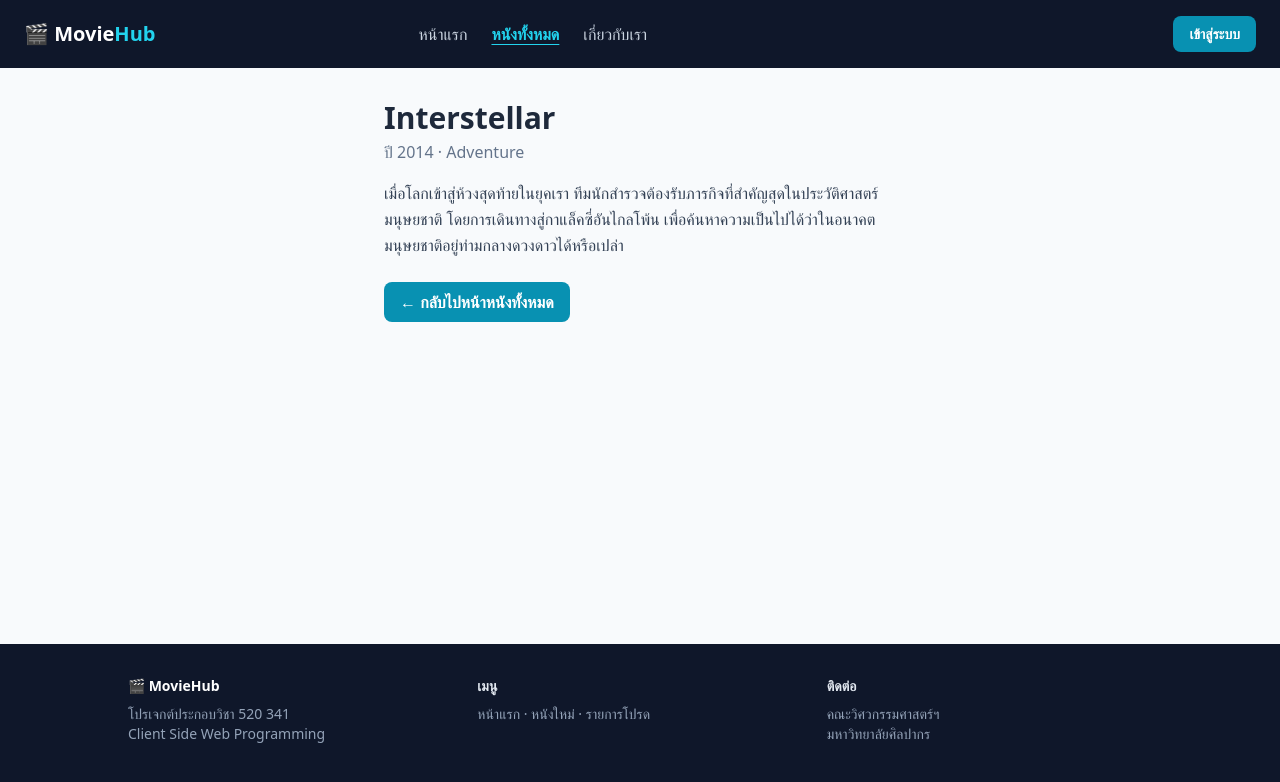
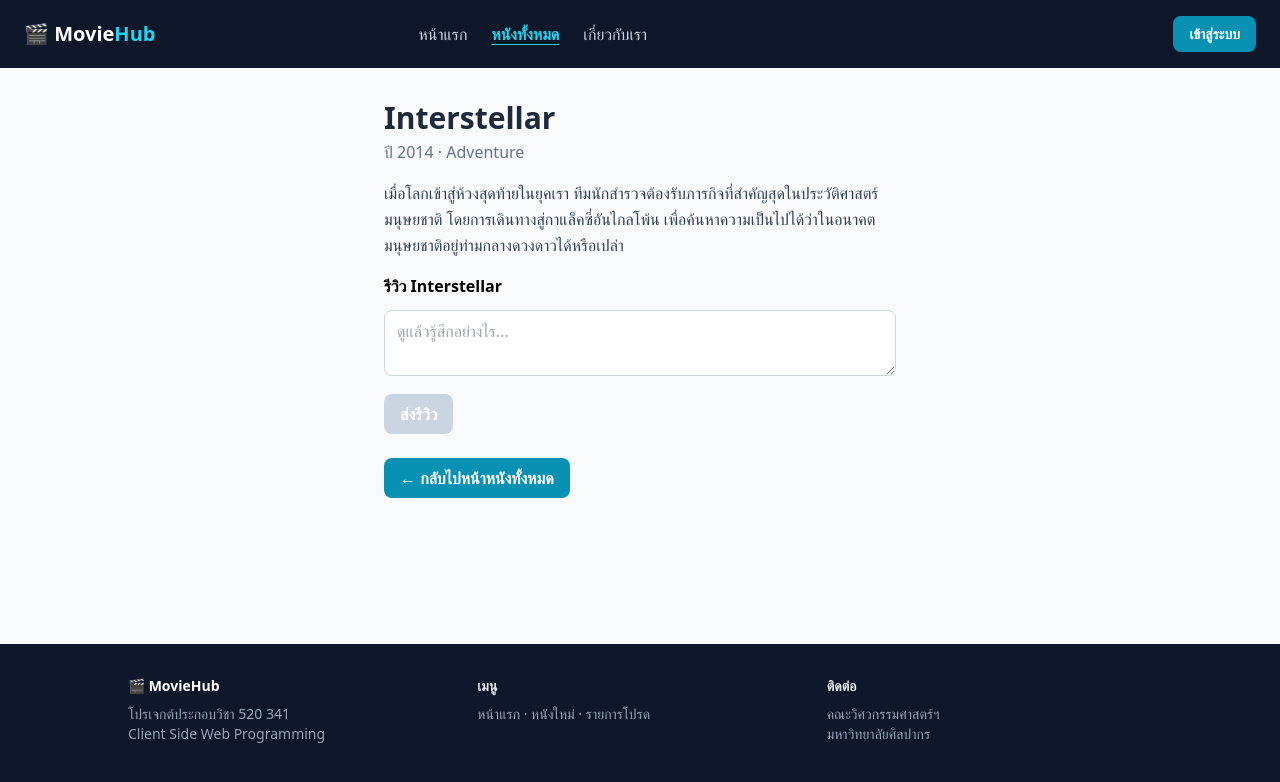
Before and after one commit to 670710322-Thanyathorn/feapp-670710322, a React (Create React App) app in the folder my-app/: page /movies/1 in a window 1280 px wide. Shown: the top 782 px of the page. Built offline with nearby package versions, Linux system fonts and the light colour scheme.

Commit message:
fix search and genre filter

```diff
--- /dev/null
+++ b/my-app/src/components/GenreBox.jsx
@@ -0,0 +1,15 @@
+function GenreBox({genre, onGenreChange, genres})
+{
+    return(
+        <select
+        value={genre} onChange={(e) => onGenreChange(e.target.value)}
+        className="rounded-lg border border-slate-300 px-3 py-2">
+            <option value="all">ทุกประเภท</option>
+            {genres.map(g =>(
+                <option key={g} value={g}>{g}</option>
+            ))}
+        </select>
+    )
+}
+
+export default GenreBox;
--- /dev/null
+++ b/my-app/src/components/ReviewForm.jsx
@@ -0,0 +1,62 @@
+import { useState } from 'react';
+
+function ReviewForm({ movieTitle }) {
+  const [review, setReview] = useState('');
+  const [error, setError] = useState(null);
+  const [status, setStatus] = useState('typing');  // 'typing' | 'submitting' | 'success'
+
+  // สถานะ "สำเร็จ" หน้าตาต่างจากที่เหลือทั้งหมด จึง return ออกก่อนเลย
+  if (status === 'success') {
+    return <p className="text-green-600 font-semibold">ขอบคุณสำหรับรีวิว {movieTitle} 🎉</p>;
+  }
+
+  async function handleSubmit(e) {
+    e.preventDefault();
+    setStatus('submitting');
+    try {
+      await submitReview(review);   // รอ server (วันนี้จำลองไว้ สัปดาห์หน้าเป็น fetch จริง)
+      setStatus('success');
+    } catch (err) {
+      setStatus('typing');          // กลับไปให้แก้ต่อได้
+      setError(err);
+    }
+  }
+
+  return (
+    <form onSubmit={handleSubmit} className="space-y-3">
+      <h3 className="font-bold">รีวิว {movieTitle}</h3>
+      <textarea
+        value={review}
+        onChange={(e) => setReview(e.target.value)}
+        disabled={status === 'submitting'}
+        placeholder="ดูแล้วรู้สึกอย่างไร..."
+        className="w-full rounded-lg border border-slate-300 px-3 py-2 disabled:bg-slate-100"
+      />
+      <button
+        type="submit"
+        disabled={review.length === 0 || status === 'submitting'}
+        className="rounded-lg bg-cyan-600 px-4 py-2 font-semibold text-white
+                   disabled:cursor-not-allowed disabled:bg-slate-300">
+        {status === 'submitting' ? 'กำลังส่ง...' : 'ส่งรีวิว'}
+      </button>
+      {error !== null && (
+        <p className="text-sm text-red-500">{error.message}</p>
+      )}
+    </form>
+  );
+}
+
+// จำลอง server: รอ 1.5 วินาที ถ้ารีวิวสั้นกว่า 10 ตัวอักษรให้ตอบกลับเป็น error
+function submitReview(text) {
+  return new Promise((resolve, reject) => {
+    setTimeout(() => {
+      if (text.trim().length < 10) {
+        reject(new Error('รีวิวสั้นเกินไป ลองเขียนอีกนิด'));
+      } else {
+        resolve();
+      }
+    }, 1500);
+  });
+}
+
+export default ReviewForm;
--- /dev/null
+++ b/my-app/src/components/SearchBox.jsx
@@ -0,0 +1,20 @@
+//import { useState } from "react";
+function SearchBox( {query, setQuery} ) {
+  //const [query, setQuery] = useState('');
+
+  return (
+    <div className="space-y-2 p-4">
+      <input
+        value={query}                              // 1. ค่าใน input มาจาก state
+        onChange={(e) => setQuery(e.target.value)} // 2. พิมพ์แล้วอัปเดต state
+        placeholder="ค้นหาหนัง..."
+        className="rounded-lg border border-slate-300 px-3 py-2
+                   focus:outline-none focus:ring-2 focus:ring-cyan-400"
+      />
+      {/* 3. state เปลี่ยน ทุกที่ที่ใช้ query อัปเดตทันที */}
+      <p className="text-sm text-slate-500">กำลังค้นหา: <strong>{query || '...'}</strong></p>
+    </div>
+  );
+}
+
+export default SearchBox;
--- a/my-app/src/pages/MovieDetail.jsx
+++ b/my-app/src/pages/MovieDetail.jsx
@@ -1,5 +1,6 @@
 import { useParams, Link } from 'react-router-dom';
 import { movies } from '../data/data';
+import ReviewForm from '../components/ReviewForm';
 
 function MovieDetail() {
   const { id } = useParams();                       // อ่านค่าจาก URL (ได้เป็น string!)
@@ -14,6 +15,9 @@
       <h1 className="text-3xl font-bold text-slate-800">{movie.title}</h1>
       <p className="mt-1 text-slate-500">ปี {movie.year} · {movie.genre}</p>
       <p className="mt-4 leading-relaxed text-slate-700">{movie.detail}</p>
+      <div className="mt-4">
+      <ReviewForm key ={movie.id} movieTitle={movie.title} />
+      </div>
       <Link to="/movies"
             className="mt-6 inline-block rounded-lg bg-cyan-600 px-4 py-2
                        font-semibold text-white hover:bg-cyan-700 transition">
--- a/my-app/src/pages/Movies.jsx
+++ b/my-app/src/pages/Movies.jsx
@@ -1,12 +1,28 @@
+import { useState } from 'react';
 import { Link } from 'react-router-dom';
 import { movies } from '../data/data';
+import SearchBox from '../components/SearchBox';
+import GenreBox from '../components/GenreBox';
+
+const GENRES = [...new Set(movies.map(m => m.genre))];
 
 function Movies() {
+  const [query, setQuery] = useState('');
+  const [genre, setGenre] = useState('all');
+
+  //const shown = movies.filter(m => m.title.toLowerCase().includes(query.toLowerCase()));
+  const q = query.trim().toLowerCase();
+  const shown = movies.filter(m =>
+    m.title.toLowerCase().split(' ').some(word => word.startsWith(q)) && (genre === 'all' || m.genre === genre));
+
   return (
     <div className="mx-auto max-w-5xl p-8">
       <h1 className="mb-6 text-2xl font-bold text-slate-800">หนังทั้งหมด</h1>
+      <SearchBox query={query} setQuery={setQuery} />
+      <GenreBox genre={genre} onGenreChange={setGenre} genres={GENRES} />
+
       <div className="grid grid-cols-1 gap-6 md:grid-cols-2 lg:grid-cols-3">
-        {movies.map(m => (
+        {shown.map(m => (
           <Link key={m.id} to={`/movies/${m.id}`}
                 className="rounded-2xl border border-slate-100 bg-white p-6 shadow-md
                            transition hover:-translate-y-1 hover:shadow-xl">
```
